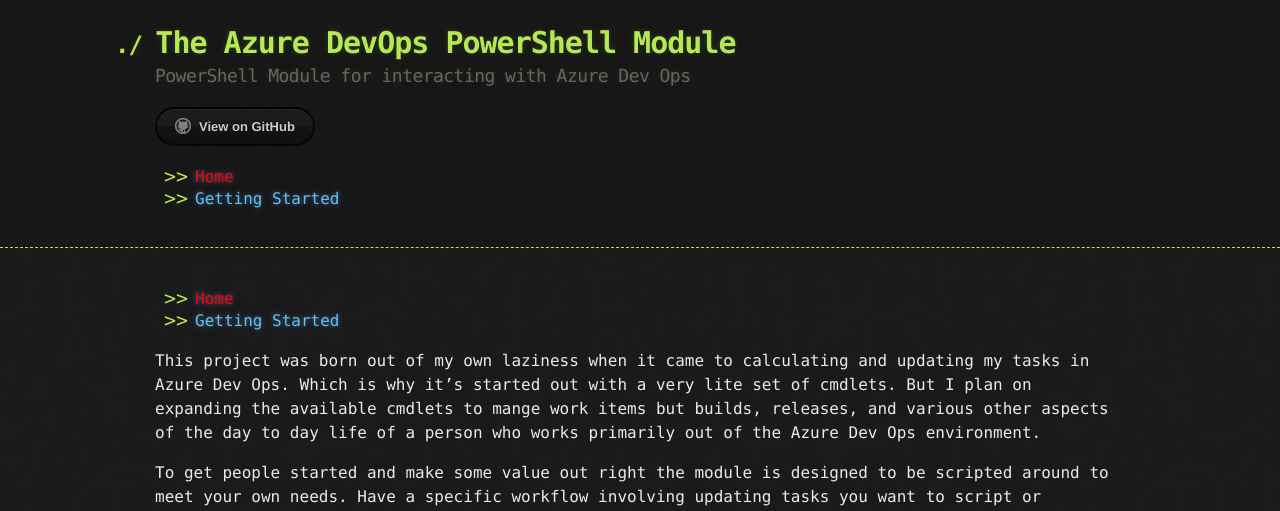
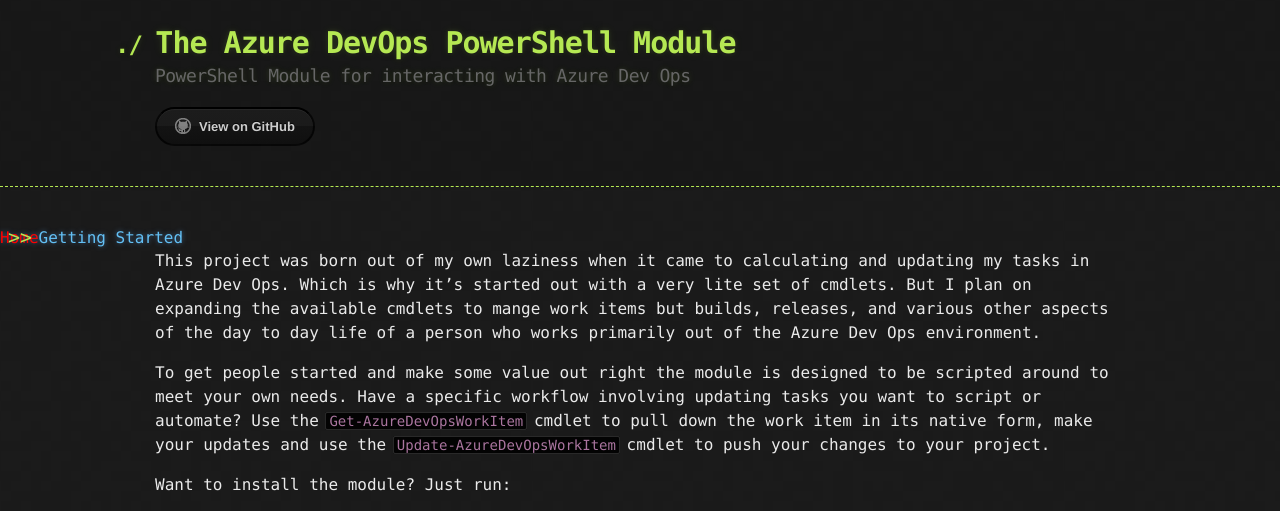
Before and after one commit to UTM-Online/AzureDevOpsPsModule, a Jekyll site: the page built from index.md, in a window 1280 px wide. Shown: the top 511 px of the page. Built offline with Jekyll 4.4.1, drawn with Linux system fonts in a browser that asks for light colours.

Commit message:
trying another update

```diff
--- a/_includes/primary_navigation.html
+++ b/_includes/primary_navigation.html
@@ -1,4 +1,4 @@
-<ul>
+<ul class="nav">
 {% for item in site.data.navigation %}
   <li>
     <a href="{{ item.link | relative_url }}" {% if page.url == item.link %}style="color: red;"{% endif %}>
--- a/_layouts/default.html
+++ b/_layouts/default.html
@@ -14,17 +14,10 @@
           <a href="{{ site.github.repository_url }}" class="btn btn-github"><span class="icon"></span>View on GitHub</a>
         </section>
       </div>
-      <div class="container">
-          <nav class="nav nav-pills">
-              {% include primary_navigation.html %}
-          </nav>
-        </div>
     </header>
 
-    <div class="container">
-      <nav class="nav">
-          {% include primary_navigation.html %}
-      </nav>
+    <div id="nav wrapper">
+        {% include primary_navigation.html %}
     </div>
     <div class="container">
       <section id="main_content">
--- a/assets/css/style.scss
+++ b/assets/css/style.scss
@@ -2,3 +2,9 @@
 ---
 
 @import 'jekyll-theme-hacker';
+
+#nav {
+    float: left;
+}
+
+#nav ul { list-style-type: none }
```
